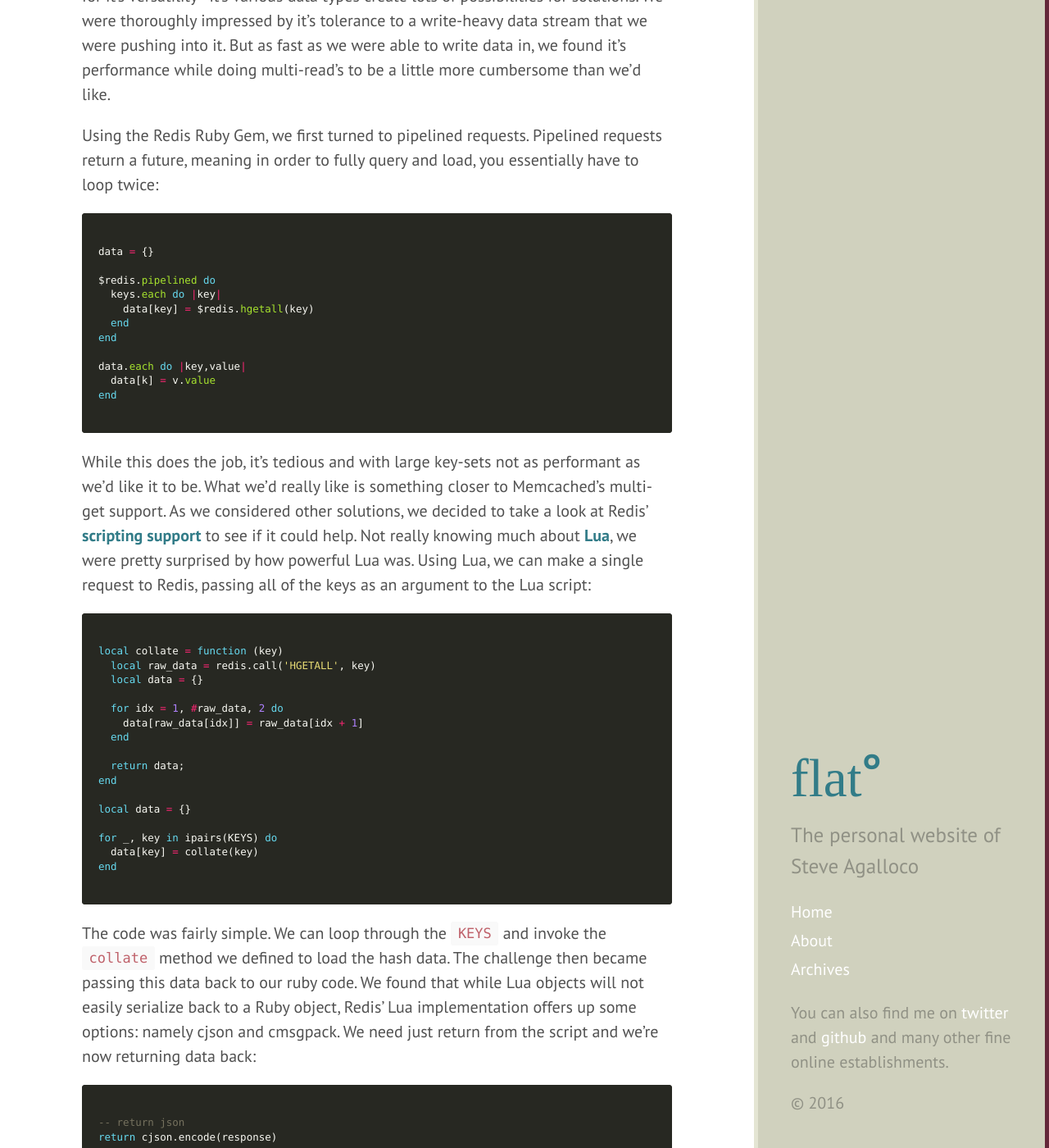
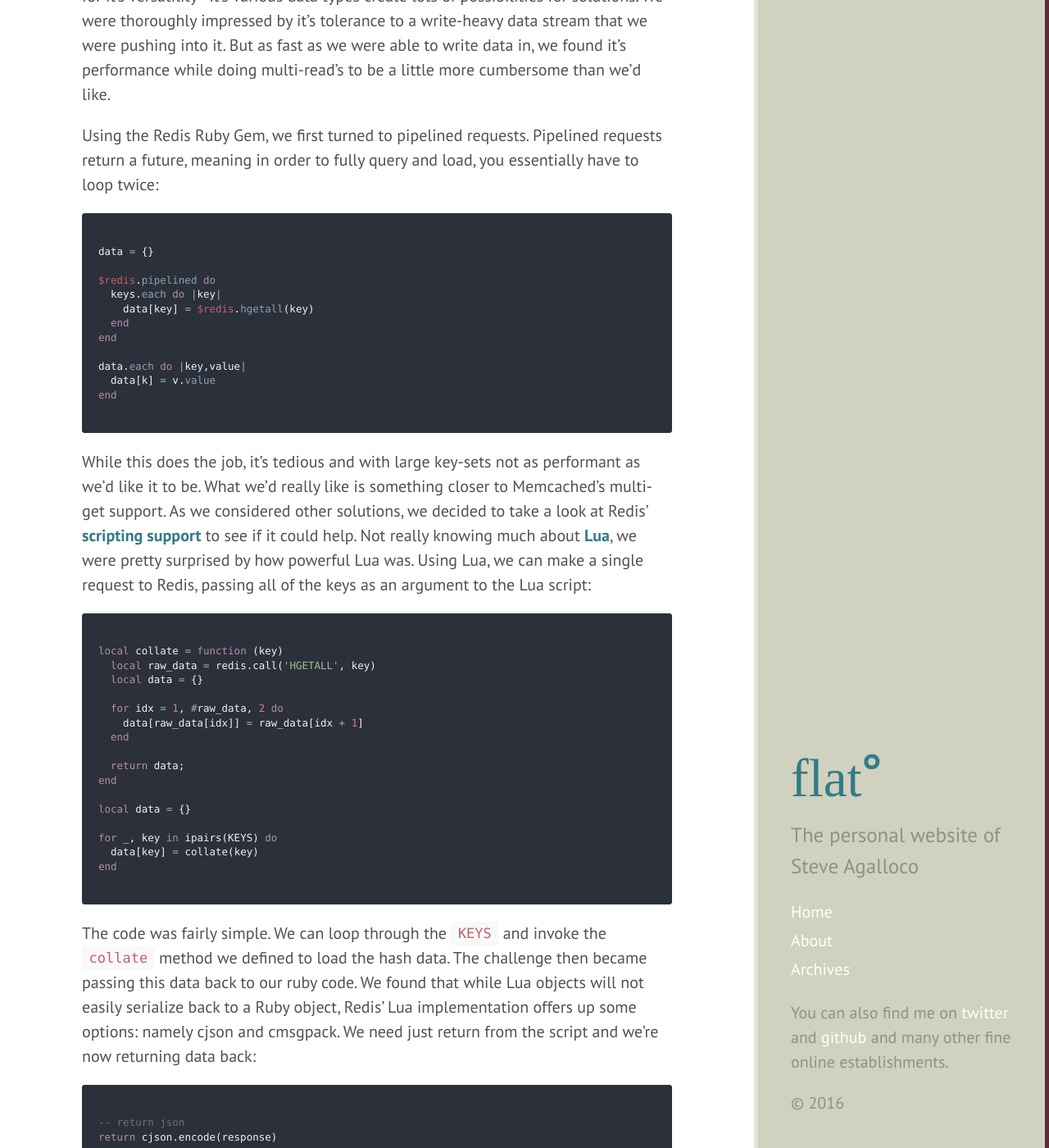
Before and after one commit to stve/stve.github.io, a Jekyll site: the page built from _posts/2014-07-10-using-lua-to-implement-multi-get-on-redis-hashes.md, in a window 1280 px wide and 1400 px high, scrolled down 280 px. Shown: the whole window at 82% size. Built offline with Jekyll 4.4.1, drawn with Linux system fonts in a browser that asks for light colours; some web fonts are replaced.

Commit message:
update code exmaple styling

```diff
--- a/_config.yml
+++ b/_config.yml
@@ -38,7 +38,6 @@ title: flat
 description: before it was round
 tagline: 'The personal website of Steve Agalloco'
 url: http://beforeitwasround.com
-baseurl: '/'
 
 author: Steve Agalloco
 email: steve.agalloco@gmail.com
--- a/about.html
+++ b/about.html
@@ -51,6 +51,6 @@ href="mailto:s&#116;&#101;&#118;&#101;&#46;ag&#97;l&#108;&#111;&#99;o&#64;&#103;
 
 -->
 
-<p>beforeitwasround is a static site generated using <a href="http://jekyllrb.com/">Jekyll</a> and is hosted on <a href="http://pages.github.com">Github Pages</a>. The design is a tweaked version of the open source Jekyll theme <a href="https://github.com/poole/hyde">Hyde</a>.  The color palette is one I designed called <a href="http://www.colourlovers.com/palette/2059746/Soaked">Soaked</a>. The logo is set in <a href="http://www.theleagueofmoveabletype.com/">The League of Moveable Type's</a> <a href="http://www.theleagueofmoveabletype.com/goudy-bookletter-1911">Goudy Bookletter 1911</a>.  Additional text is set in <a href="http://www.exljbris.com/calluna.html">Calluna Regular</a></p>
+<p>beforeitwasround is a static site generated using <a href="http://jekyllrb.com/">Jekyll</a> and is hosted on <a href="http://pages.github.com">Github Pages</a>. The design is a tweaked version of the open source Jekyll theme <a href="https://github.com/poole/hyde">Hyde</a>.  The color palette is one I designed called <a href="http://www.colourlovers.com/palette/2059746/Soaked">Soaked</a>. The logo is set in <a href="http://www.theleagueofmoveabletype.com/">The League of Moveable Type's</a> <a href="http://www.theleagueofmoveabletype.com/goudy-bookletter-1911">Goudy Bookletter 1911</a>.  Additional text is set in <a href="http://www.exljbris.com/calluna.html">Calluna Regular</a>. Code samples use the <a href="https://github.com/idleberg/base16-pygments">Base16 Dark Ocean</a> pygments theme.</p>
 
 <p>All source code for the site, along with the gory commit history can be viewed on <a href="https://github.com/stve/stve.github.io">github</a>.</p>
--- a/src/scss/core/_syntax.scss
+++ b/src/scss/core/_syntax.scss
@@ -3,63 +3,68 @@ pre {
   font-size: 0.625rem;
 }
 
-.highlight .hll { background-color: #49483e }
-.highlight  { background: #272822; color: #f8f8f2 }
-.highlight .c { color: #75715e } /* Comment */
-.highlight .err { color: #960050; background-color: #1e0010 } /* Error */
-.highlight .k { color: #66d9ef } /* Keyword */
-.highlight .l { color: #ae81ff } /* Literal */
-.highlight .n { color: #f8f8f2 } /* Name */
-.highlight .o { color: #f92672 } /* Operator */
-.highlight .p { color: #f8f8f2 } /* Punctuation */
-.highlight .cm { color: #75715e } /* Comment.Multiline */
-.highlight .cp { color: #75715e } /* Comment.Preproc */
-.highlight .c1 { color: #75715e } /* Comment.Single */
-.highlight .cs { color: #75715e } /* Comment.Special */
+.highlight .hll { background-color: #4f5b66 }
+.highlight  { background: #2b303b; color: #eff1f5 }
+.highlight .c { color: #65737e } /* Comment */
+.highlight .err { color: #bf616a } /* Error */
+.highlight .k { color: #b48ead } /* Keyword */
+.highlight .l { color: #d08770 } /* Literal */
+.highlight .n { color: #eff1f5 } /* Name */
+.highlight .o { color: #96b5b4 } /* Operator */
+.highlight .p { color: #eff1f5 } /* Punctuation */
+.highlight .cm { color: #65737e } /* Comment.Multiline */
+.highlight .cp { color: #65737e } /* Comment.Preproc */
+.highlight .c1 { color: #65737e } /* Comment.Single */
+.highlight .cs { color: #65737e } /* Comment.Special */
+.highlight .gd { color: #bf616a } /* Generic.Deleted */
 .highlight .ge { font-style: italic } /* Generic.Emph */
+.highlight .gh { color: #eff1f5; font-weight: bold } /* Generic.Heading */
+.highlight .gi { color: #a3be8c } /* Generic.Inserted */
+.highlight .gp { color: #65737e; font-weight: bold } /* Generic.Prompt */
 .highlight .gs { font-weight: bold } /* Generic.Strong */
-.highlight .kc { color: #66d9ef } /* Keyword.Constant */
-.highlight .kd { color: #66d9ef } /* Keyword.Declaration */
-.highlight .kn { color: #f92672 } /* Keyword.Namespace */
-.highlight .kp { color: #66d9ef } /* Keyword.Pseudo */
-.highlight .kr { color: #66d9ef } /* Keyword.Reserved */
-.highlight .kt { color: #66d9ef } /* Keyword.Type */
-.highlight .ld { color: #e6db74 } /* Literal.Date */
-.highlight .m { color: #ae81ff } /* Literal.Number */
-.highlight .s { color: #e6db74 } /* Literal.String */
-.highlight .na { color: #a6e22e } /* Name.Attribute */
-.highlight .nb { color: #f8f8f2 } /* Name.Builtin */
-.highlight .nc { color: #a6e22e } /* Name.Class */
-.highlight .no { color: #66d9ef } /* Name.Constant */
-.highlight .nd { color: #a6e22e } /* Name.Decorator */
-.highlight .ni { color: #f8f8f2 } /* Name.Entity */
-.highlight .ne { color: #a6e22e } /* Name.Exception */
-.highlight .nf { color: #a6e22e } /* Name.Function */
-.highlight .nl { color: #f8f8f2 } /* Name.Label */
-.highlight .nn { color: #f8f8f2 } /* Name.Namespace */
-.highlight .nx { color: #a6e22e } /* Name.Other */
-.highlight .py { color: #f8f8f2 } /* Name.Property */
-.highlight .nt { color: #f92672 } /* Name.Tag */
-.highlight .nv { color: #f8f8f2 } /* Name.Variable */
-.highlight .ow { color: #f92672 } /* Operator.Word */
-.highlight .w { color: #f8f8f2 } /* Text.Whitespace */
-.highlight .mf { color: #ae81ff } /* Literal.Number.Float */
-.highlight .mh { color: #ae81ff } /* Literal.Number.Hex */
-.highlight .mi { color: #ae81ff } /* Literal.Number.Integer */
-.highlight .mo { color: #ae81ff } /* Literal.Number.Oct */
-.highlight .sb { color: #e6db74 } /* Literal.String.Backtick */
-.highlight .sc { color: #e6db74 } /* Literal.String.Char */
-.highlight .sd { color: #e6db74 } /* Literal.String.Doc */
-.highlight .s2 { color: #e6db74 } /* Literal.String.Double */
-.highlight .se { color: #ae81ff } /* Literal.String.Escape */
-.highlight .sh { color: #e6db74 } /* Literal.String.Heredoc */
-.highlight .si { color: #e6db74 } /* Literal.String.Interpol */
-.highlight .sx { color: #e6db74 } /* Literal.String.Other */
-.highlight .sr { color: #e6db74 } /* Literal.String.Regex */
-.highlight .s1 { color: #e6db74 } /* Literal.String.Single */
-.highlight .ss { color: #e6db74 } /* Literal.String.Symbol */
-.highlight .bp { color: #f8f8f2 } /* Name.Builtin.Pseudo */
-.highlight .vc { color: #f8f8f2 } /* Name.Variable.Class */
-.highlight .vg { color: #f8f8f2 } /* Name.Variable.Global */
-.highlight .vi { color: #f8f8f2 } /* Name.Variable.Instance */
-.highlight .il { color: #ae81ff } /* Literal.Number.Integer.Long */
+.highlight .gu { color: #96b5b4; font-weight: bold } /* Generic.Subheading */
+.highlight .kc { color: #b48ead } /* Keyword.Constant */
+.highlight .kd { color: #b48ead } /* Keyword.Declaration */
+.highlight .kn { color: #96b5b4 } /* Keyword.Namespace */
+.highlight .kp { color: #b48ead } /* Keyword.Pseudo */
+.highlight .kr { color: #b48ead } /* Keyword.Reserved */
+.highlight .kt { color: #ebcb8b } /* Keyword.Type */
+.highlight .ld { color: #a3be8c } /* Literal.Date */
+.highlight .m { color: #d08770 } /* Literal.Number */
+.highlight .s { color: #a3be8c } /* Literal.String */
+.highlight .na { color: #8fa1b3 } /* Name.Attribute */
+.highlight .nb { color: #eff1f5 } /* Name.Builtin */
+.highlight .nc { color: #ebcb8b } /* Name.Class */
+.highlight .no { color: #bf616a } /* Name.Constant */
+.highlight .nd { color: #96b5b4 } /* Name.Decorator */
+.highlight .ni { color: #eff1f5 } /* Name.Entity */
+.highlight .ne { color: #bf616a } /* Name.Exception */
+.highlight .nf { color: #8fa1b3 } /* Name.Function */
+.highlight .nl { color: #eff1f5 } /* Name.Label */
+.highlight .nn { color: #ebcb8b } /* Name.Namespace */
+.highlight .nx { color: #8fa1b3 } /* Name.Other */
+.highlight .py { color: #eff1f5 } /* Name.Property */
+.highlight .nt { color: #96b5b4 } /* Name.Tag */
+.highlight .nv { color: #bf616a } /* Name.Variable */
+.highlight .ow { color: #96b5b4 } /* Operator.Word */
+.highlight .w { color: #eff1f5 } /* Text.Whitespace */
+.highlight .mf { color: #d08770 } /* Literal.Number.Float */
+.highlight .mh { color: #d08770 } /* Literal.Number.Hex */
+.highlight .mi { color: #d08770 } /* Literal.Number.Integer */
+.highlight .mo { color: #d08770 } /* Literal.Number.Oct */
+.highlight .sb { color: #a3be8c } /* Literal.String.Backtick */
+.highlight .sc { color: #eff1f5 } /* Literal.String.Char */
+.highlight .sd { color: #65737e } /* Literal.String.Doc */
+.highlight .s2 { color: #a3be8c } /* Literal.String.Double */
+.highlight .se { color: #d08770 } /* Literal.String.Escape */
+.highlight .sh { color: #a3be8c } /* Literal.String.Heredoc */
+.highlight .si { color: #d08770 } /* Literal.String.Interpol */
+.highlight .sx { color: #a3be8c } /* Literal.String.Other */
+.highlight .sr { color: #a3be8c } /* Literal.String.Regex */
+.highlight .s1 { color: #a3be8c } /* Literal.String.Single */
+.highlight .ss { color: #a3be8c } /* Literal.String.Symbol */
+.highlight .bp { color: #eff1f5 } /* Name.Builtin.Pseudo */
+.highlight .vc { color: #bf616a } /* Name.Variable.Class */
+.highlight .vg { color: #bf616a } /* Name.Variable.Global */
+.highlight .vi { color: #bf616a } /* Name.Variable.Instance */
+.highlight .il { color: #d08770 } /* Literal.Number.Integer.Long */
```
